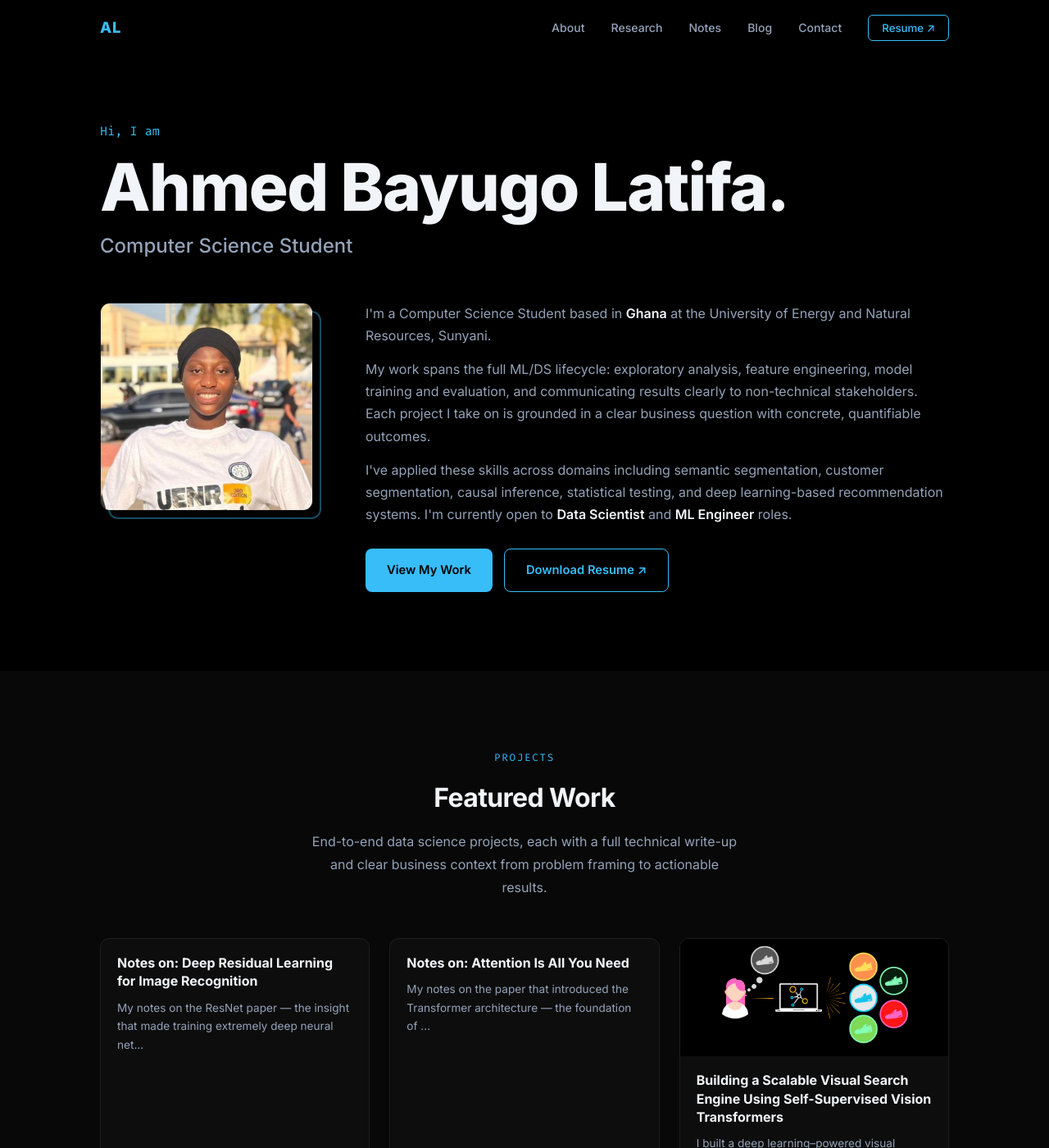
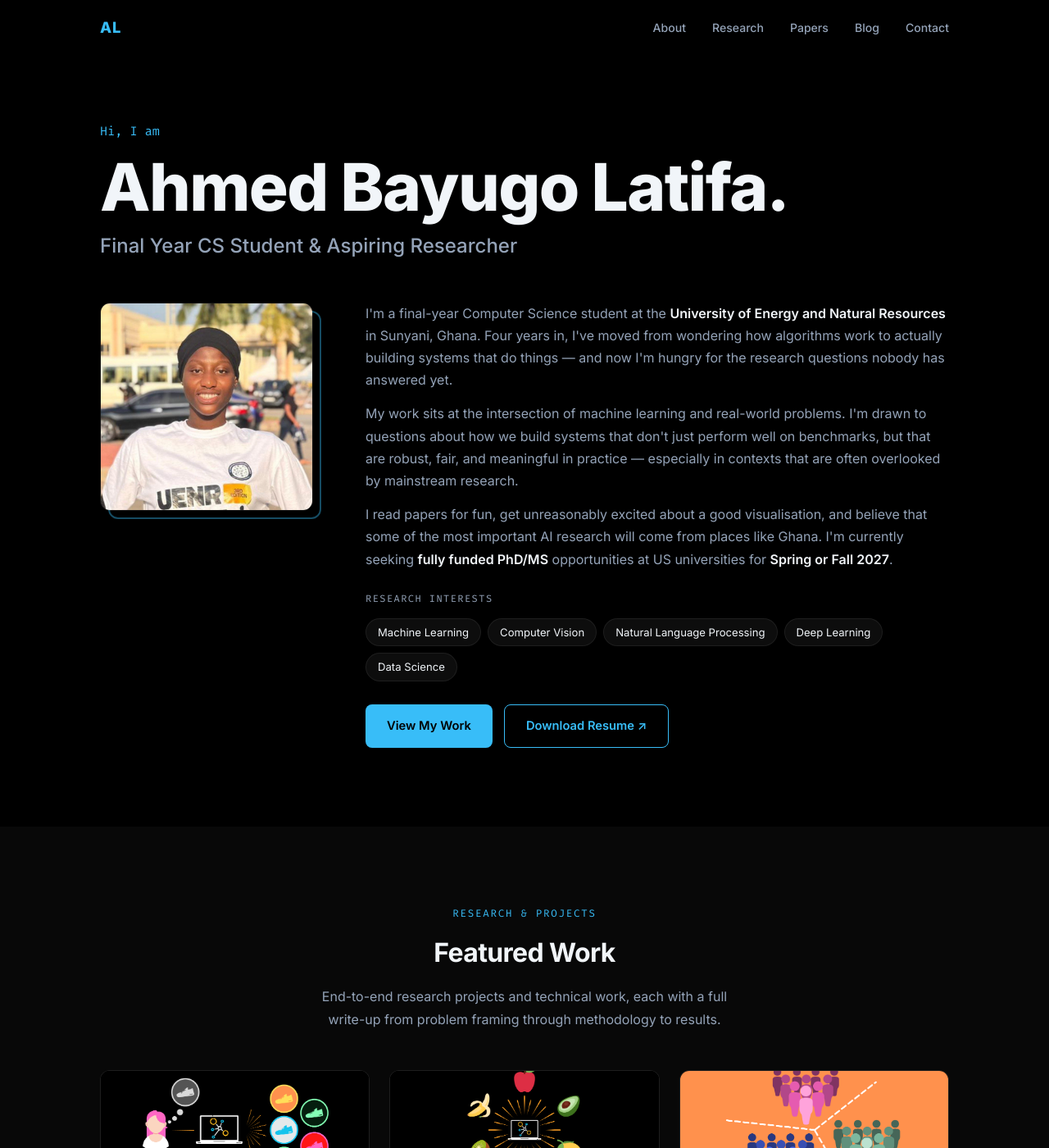
Before and after one commit to latifaGithub/personal-portfolio-website, a Jekyll site: the page built from index.html, in a window 1280 px wide and 1400 px high. Shown: the whole window at 82% size. Built offline with Jekyll 4.4.1, drawn with Linux system fonts in a browser that asks for light colours; some of the changed text lies outside the part shown.

Commit message:
Fix Jekyll build errors and update site for Latifa

```diff
--- a/_layouts/home.html
+++ b/_layouts/home.html
@@ -56,14 +56,9 @@
       <ul class="nav-links" id="navLinks">
         <li><a href="#about">About</a></li>
         <li><a href="#research">Research</a></li>
-        <li><a href="#reading-notes">Notes</a></li>
+        <li><a href="#papers">Papers</a></li>
         <li><a href="#blog">Blog</a></li>
         <li><a href="#contact">Contact</a></li>
-        <li>
-          <a href="{{ site.resume_url }}" class="nav-resume" target="_blank" rel="noopener">
-            Resume ↗
-          </a>
-        </li>
       </ul>
 
       <button class="nav-toggle" id="navToggle" aria-label="Toggle navigation menu">
--- a/index.html
+++ b/index.html
@@ -3,14 +3,14 @@ layout: home
 ---
 
 <!-- ═══════════════════════════════════════════════════════════
-     HERO / ABOUT (combined)
+     ABOUT
      ═══════════════════════════════════════════════════════════ -->
-<section id="about" class="section section-hero" >
+<section id="about" class="section section-hero">
   <div class="container">
 
     <p class="hero-greeting fade-in">Hi, I am</p>
     <h1 class="hero-name fade-in">Ahmed Bayugo Latifa.</h1>
-    <p class="hero-role fade-in">Computer Science Student</p>
+    <p class="hero-role fade-in">Final Year CS Student &amp; Aspiring Researcher</p>
 
     <div class="about-grid">
 
@@ -21,25 +21,39 @@ layout: home
       <div class="about-body">
 
         <p class="fade-in">
-          I'm a Computer Science Student based in <strong>Ghana</strong> at the University of Energy and Natural Resources, Sunyani.
+          I'm a final-year Computer Science student at the <strong>University of Energy and Natural
+          Resources</strong> in Sunyani, Ghana. Four years in, I've moved from wondering how algorithms
+          work to actually building systems that do things — and now I'm hungry for the research
+          questions nobody has answered yet.
         </p>
 
         <p class="fade-in fade-in-d1">
-          My work spans the full ML/DS lifecycle: exploratory analysis, feature engineering,
-          model training and evaluation, and communicating results clearly to non-technical
-          stakeholders. Each project I take on is grounded in a clear business question
-          with concrete, quantifiable outcomes.
+          My work sits at the intersection of machine learning and real-world problems. I'm drawn
+          to questions about how we build systems that don't just perform well on benchmarks, but
+          that are robust, fair, and meaningful in practice — especially in contexts that are
+          often overlooked by mainstream research.
         </p>
 
         <p class="fade-in fade-in-d2">
-          I've applied these skills across domains including semantic segmentation, customer
-          segmentation, causal inference, statistical testing, and deep learning-based
-          recommendation systems. I'm currently open to
-          <strong>Data Scientist</strong> and <strong>ML Engineer</strong> roles.
+          I read papers for fun, get unreasonably excited about a good visualisation, and believe
+          that some of the most important AI research will come from places like Ghana. I'm
+          currently seeking <strong>fully funded PhD/MS</strong> opportunities at US universities
+          for <strong>Spring or Fall 2027</strong>.
         </p>
 
+        <div class="research-interests fade-in fade-in-d2">
+          <p class="interests-label">Research Interests</p>
+          <div class="interests-tags">
+            <span class="interest-tag">Machine Learning</span>
+            <span class="interest-tag">Computer Vision</span>
+            <span class="interest-tag">Natural Language Processing</span>
+            <span class="interest-tag">Deep Learning</span>
+            <span class="interest-tag">Data Science</span>
+          </div>
+        </div>
+
         <div class="hero-cta fade-in fade-in-d2">
-          <a href="#projects" class="btn btn-primary">View My Work</a>
+          <a href="#research" class="btn btn-primary">View My Work</a>
           <a href="{{ site.resume_url }}" class="btn btn-outline" target="_blank" rel="noopener">
             Download Resume ↗
           </a>
@@ -53,20 +67,20 @@ layout: home
 
 
 <!-- ═══════════════════════════════════════════════════════════
-     PROJECTS
+     RESEARCH & PROJECTS
      ═══════════════════════════════════════════════════════════ -->
-<section id="projects" class="section section-alt">
+<section id="research" class="section section-alt">
   <div class="container">
 
-    <p class="section-label fade-in">Projects</p>
+    <p class="section-label fade-in">Research &amp; Projects</p>
     <h2 class="section-title fade-in">Featured Work</h2>
     <p class="section-sub fade-in">
-      End-to-end data science projects, each with a full technical write-up and
-      clear business context from problem framing to actionable results.
+      End-to-end research projects and technical work, each with a full write-up from
+      problem framing through methodology to results.
     </p>
 
     <div class="projects-grid">
-      {% for post in site.posts %}{% unless post.type == 'blog' %}
+      {% for post in site.posts %}{% unless post.type == 'blog' or post.type == 'paper-review' %}
       <article class="project-card fade-in">
 
         {% if post.image %}
@@ -78,6 +92,14 @@ layout: home
         {% endif %}
 
         <div class="card-body">
+
+          {% if post.tags %}
+          <div class="card-tags">
+            {% for tag in post.tags %}
+            <span class="card-tag">{{ tag }}</span>
+            {% endfor %}
+          </div>
+          {% endif %}
 
           <h3 class="card-title">
             <a href="{{ post.url }}">{{ post.title }}</a>
@@ -105,11 +127,73 @@ layout: home
 
 
 <!-- ═══════════════════════════════════════════════════════════
+     RESEARCH PAPERS READ
+     ═══════════════════════════════════════════════════════════ -->
+{% assign paper_reviews = site.posts | where: "type", "paper-review" %}
+{% if paper_reviews.size > 0 %}
+<section id="papers" class="section">
+  <div class="container">
+
+    <p class="section-label fade-in">Research Papers Read</p>
+    <h2 class="section-title fade-in">Papers I've Read</h2>
+    <p class="section-sub fade-in">
+      My annotated notes on papers that have shaped how I think — going beyond summary
+      to engage critically with the ideas, methods, and what they mean for research.
+    </p>
+
+    <div class="projects-grid">
+      {% for post in paper_reviews %}
+      <article class="project-card paper-card fade-in">
+
+        <a href="{{ post.url }}" class="card-img-link" tabindex="-1" aria-hidden="true">
+          <div class="card-img paper-cover" style="background: {{ post.cover }};">
+            <span class="paper-cover-icon">{{ post.cover_icon | default: "📄" }}</span>
+            <span class="paper-cover-venue">{{ post.venue }}</span>
+          </div>
+        </a>
+
+        <div class="card-body">
+          <p class="paper-card-authors">{{ post.authors }}</p>
+          <h3 class="card-title">
+            <a href="{{ post.url }}">{{ post.paper_title }}</a>
+          </h3>
+
+          {% if post.tags %}
+          <div class="card-tags">
+            {% for tag in post.tags %}
+            <span class="card-tag">{{ tag }}</span>
+            {% endfor %}
+          </div>
+          {% endif %}
+
+          <p class="card-excerpt">
+            {% if post.description %}
+              {{ post.description | strip_html | truncate: 130 }}
+            {% else %}
+              {{ post.content | strip_html | truncate: 130 }}
+            {% endif %}
+          </p>
+
+          <a href="{{ post.url }}" class="card-link">
+            Read Notes <span aria-hidden="true">→</span>
+          </a>
+
+        </div>
+      </article>
+      {% endfor %}
+    </div>
+
+  </div>
+</section>
+{% endif %}
+
+
+<!-- ═══════════════════════════════════════════════════════════
      BLOG
      ═══════════════════════════════════════════════════════════ -->
 {% assign blog_posts = site.posts | where: "type", "blog" %}
 {% if blog_posts.size > 0 %}
-<section id="blog" class="section">
+<section id="blog" class="section section-alt">
   <div class="container">
 
     <p class="section-label fade-in">Blog</p>
@@ -158,15 +242,15 @@ layout: home
 <!-- ═══════════════════════════════════════════════════════════
      CONTACT
      ═══════════════════════════════════════════════════════════ -->
-<section id="contact" class="section section-alt">
+<section id="contact" class="section">
   <div class="container">
 
     <div class="contact-box">
       <p class="section-label fade-in">Contact</p>
-      <h2 class="section-title fade-in">Let's Work Together</h2>
+      <h2 class="section-title fade-in">Let's Connect</h2>
       <p class="contact-desc fade-in">
-        I'm actively looking for <strong>Data Scientist</strong> and
-        <strong>ML Engineer</strong> opportunities — if you have a role, a project,
+        I'm actively seeking <strong>fully funded PhD/MS</strong> opportunities at US universities
+        for <strong>Spring or Fall 2027</strong>. If you are a faculty member, admissions advisor,
         or just want to connect, my inbox is always open.
       </p>
       <div class="contact-links fade-in">
```
Also changed, not shown: _layouts/post.html (+1 -6 lines), 1 other file.
